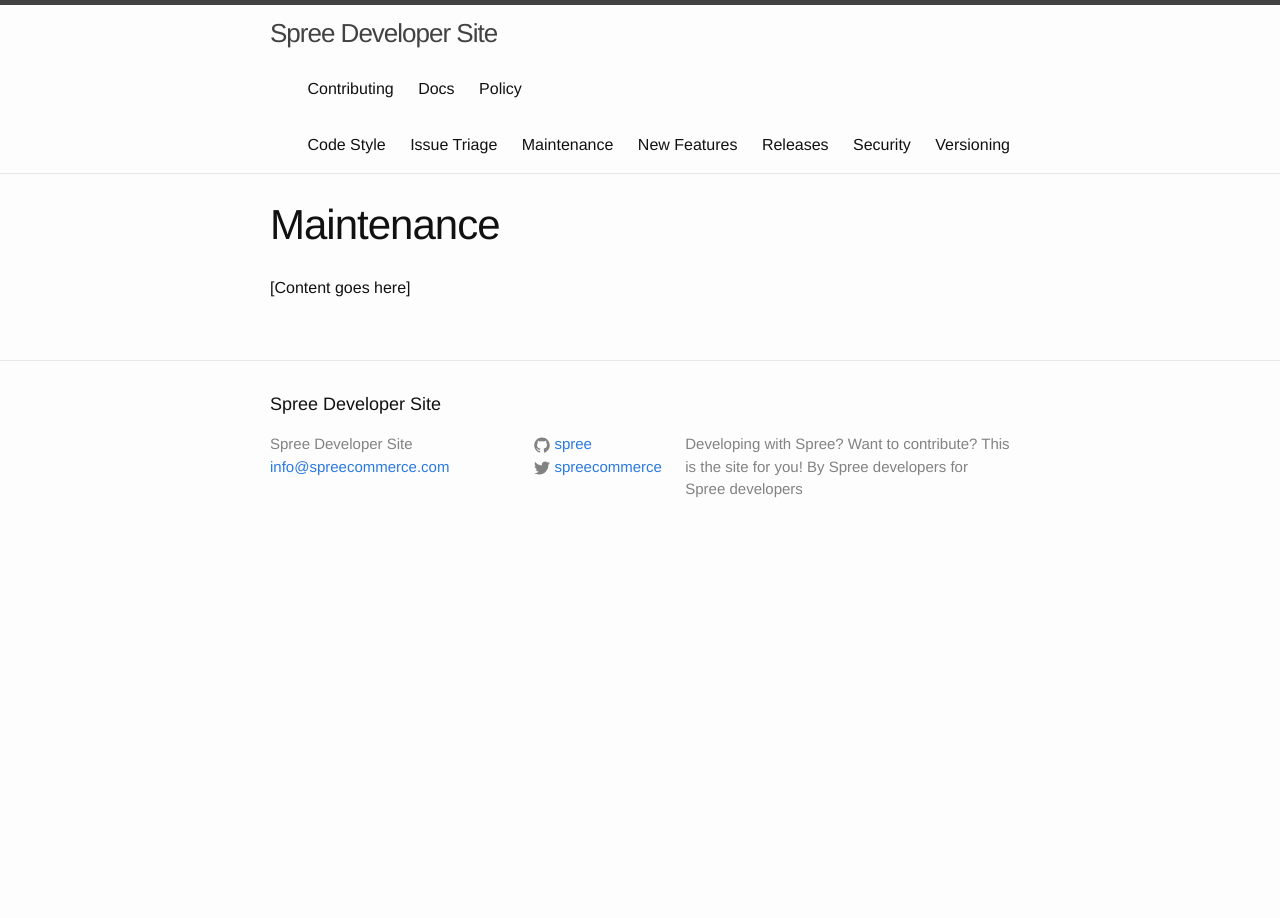
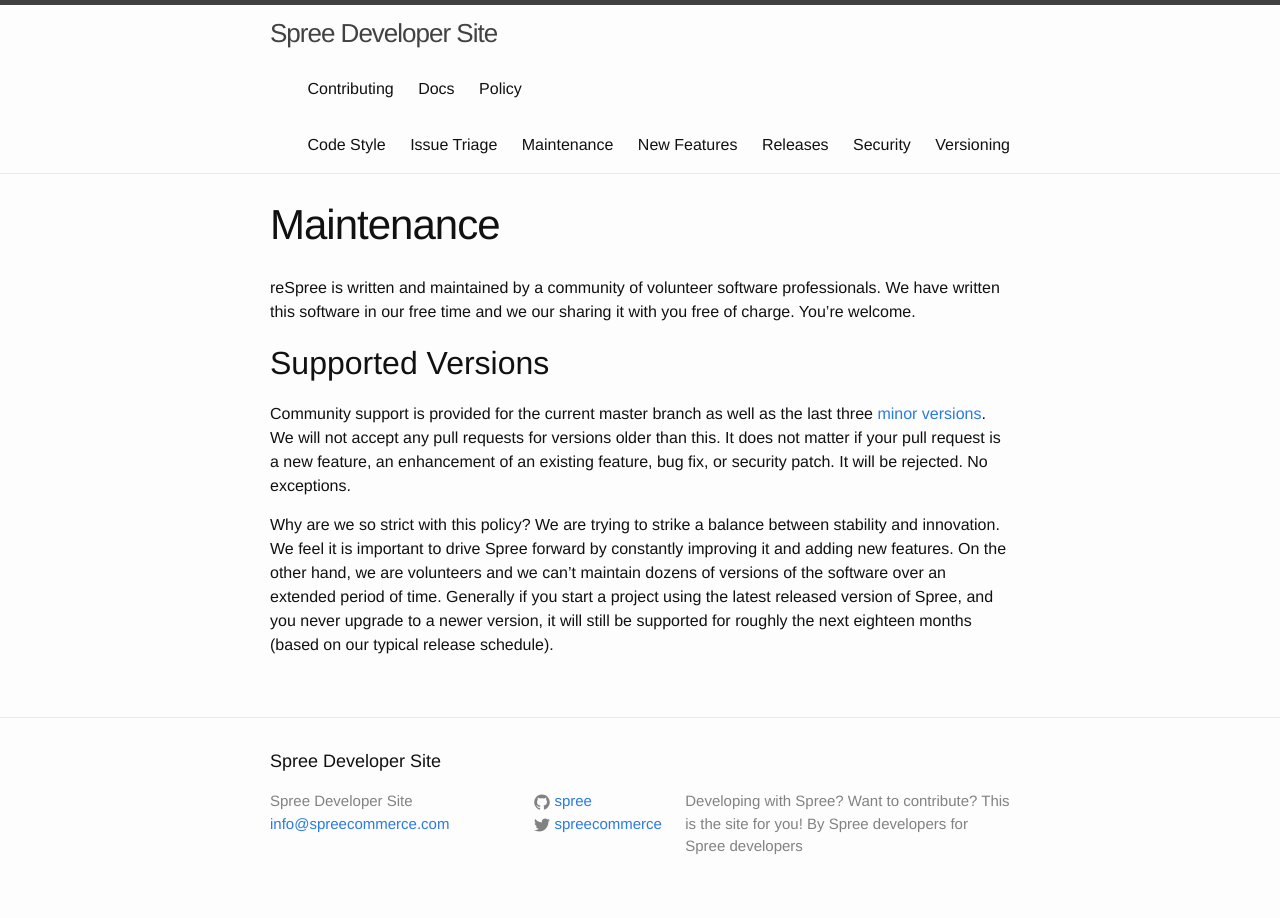
Before and after one commit to Sergey-Rails/dev_site, a Jekyll site: the page built from policy/maintenance.md, in a window 1280 px wide. Built offline with Jekyll 4.4.1, drawn with Linux system fonts in a browser that asks for light colours.

Commit message:
Maintenance Policy (WIP)

```diff
--- a/policy/maintenance.md
+++ b/policy/maintenance.md
@@ -5,4 +5,10 @@ title: Maintenance
 permalink: /maintenance/
 ---
 
-[Content goes here]
+reSpree is written and maintained by a community of volunteer software professionals. We have written this software in our free time and we our sharing it with you free of charge.  You're welcome.
+
+## Supported Versions
+
+Community support is provided for the current master branch as well as the last three [minor versions](/versioning). We will not accept any pull requests for versions older than this. It does not matter if your pull request is a new feature, an enhancement of an existing feature, bug fix, or security patch.  It will be rejected. No exceptions.
+
+Why are we so strict with this policy? We are trying to strike a balance between stability and innovation. We feel it is important to drive Spree forward by constantly improving it and adding new features. On the other hand, we are volunteers and we can't maintain dozens of versions of the software over an extended period of time. Generally if you start a project using the latest released version of Spree, and you never upgrade to a newer version, it will still be supported for roughly the next eighteen months (based on our typical release schedule).
```
